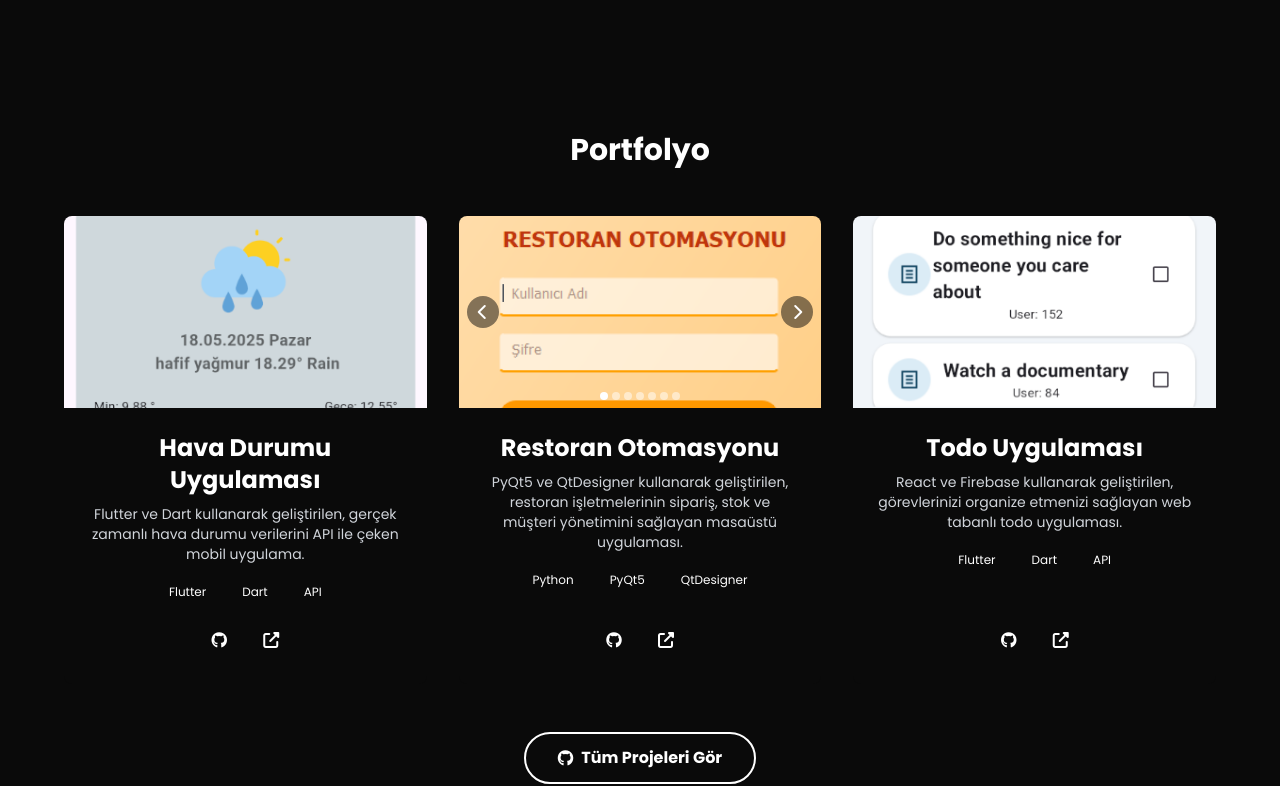
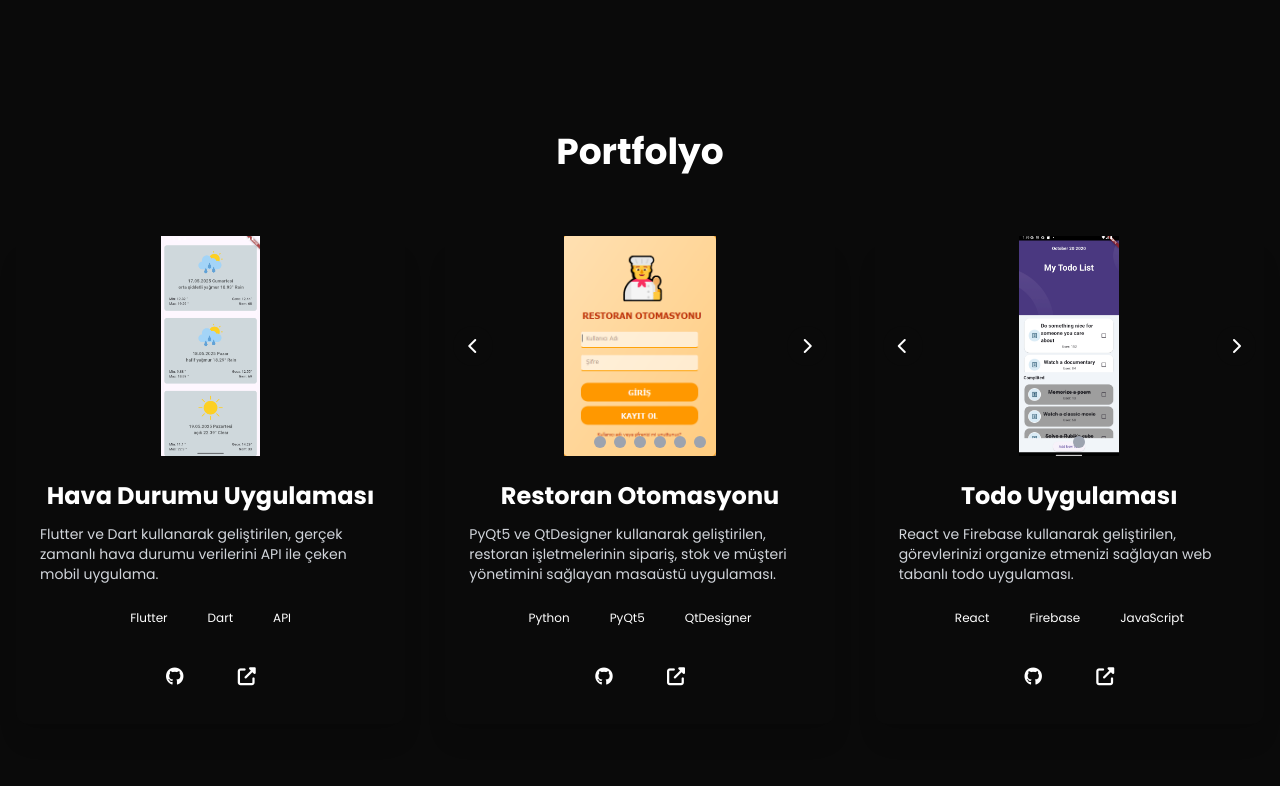
Before and after one commit to MehmetKoc16/Portfolyo, a React (Create React App) app: page / in a window 1280 px wide. Shown: the part 2000-2786 px from the top of the page. Built offline with nearby package versions, Linux system fonts and the light colour scheme.

Commit message:
Proje görseli eklendi. Kart içerik alanları görsellerim boyutuna göre güncellendi.

```diff
--- a/src/components/Portfolio/Portfolio.js
+++ b/src/components/Portfolio/Portfolio.js
@@ -2,7 +2,23 @@ import React, { useState } from 'react';
 
 const Portfolio = () => {
   // Restoran otomasyonu için resim dizisi
-  const restaurantImages = ["/image/restoran1.png", "/image/restoran2.png", "/image/restoran3.png", "/image/restoran4.png", "/image/restoran5.png", "/image/restoran6.png", "/image/restoran7.png"];
+  const restaurantImages = [
+    "/image/restoran1.png",
+    "/image/restoran2.png",
+    "/image/restoran3.png",
+    "/image/restoran4.png",
+    "/image/restoran5.png",
+    "/image/restoran6.png",
+    "/image/restoran7.png"
+  ];
+
+  // Todo uygulaması için resim dizisi
+  const todoImages = [
+    "/image/todo_app.png",
+    "/image/todo_app2.png",
+  ];
+
+  // Her proje için aktif resim indeksi
   const [activeImageIndex, setActiveImageIndex] = useState({
     1: 0,
     2: 0,
@@ -11,8 +27,16 @@ const Portfolio = () => {
 
   // Resim değiştirme fonksiyonu
   const changeImage = (projectId, direction) => {
-    if (projectId === 2) { // Sadece restoran otomasyonu için
-      const imageCount = restaurantImages.length;
+    let imageCount;
+
+    if (projectId === 2) {
+      imageCount = restaurantImages.length;
+    } else if (projectId === 3) {
+      imageCount = todoImages.length;
+    } else {
+      return; // Diğer projeler için resim değiştirme yok
+    }
+
     let newIndex = activeImageIndex[projectId] + direction;
 
     // Döngüsel gezinme
@@ -20,7 +44,6 @@ const Portfolio = () => {
     if (newIndex >= imageCount) newIndex = 0;
 
     setActiveImageIndex({...activeImageIndex, [projectId]: newIndex});
-    }
   };
 
   const projects = [
@@ -46,95 +69,104 @@ const Portfolio = () => {
       id: 3,
       title: "Todo Uygulaması",
       description: "React ve Firebase kullanarak geliştirilen, görevlerinizi organize etmenizi sağlayan web tabanlı todo uygulaması.",
-      image: "/image/todo_app.png",
-      tags: ["Flutter", "Dart", "API"],
+      images: todoImages,
+      tags: ["React", "Firebase", "JavaScript"],
       demoLink: "https://example.com",
       githubLink: "https://github.com/MehmetKoc16/todo_app"
     }
   ];
 
+  // Resim galerisi olan projeleri kontrol eden yardımcı fonksiyon
+  const hasImageGallery = (projectId) => {
+    return projectId === 2 || projectId === 3;
+  };
+
   return (
     <section id="portfolio" className="py-20">
-      <div className="max-w-6xl mx-auto">
-        <h2 className="text-3xl font-bold text-center mb-12 relative after:content-[''] after:absolute after:w-20 after:h-1 after:bg-primary after:bottom-[-10px] after:left-1/2 after:transform after:-translate-x-1/2">Portfolyo</h2>
+      <div className="max-w-7xl mx-auto px-4">
+        <h2 className="text-4xl font-bold text-center mb-16 relative after:content-[''] after:absolute after:w-20 after:h-1 after:bg-primary after:bottom-[-10px] after:left-1/2 after:transform after:-translate-x-1/2">Portfolyo</h2>
 
-        <div className="grid grid-cols-1 md:grid-cols-2 lg:grid-cols-3 gap-8">
+        <div className="grid grid-cols-1 md:grid-cols-2 lg:grid-cols-3 gap-10">
           {projects.map(project => (
-            <div key={project.id} className="overflow-hidden flex flex-col bg-transparent">
-              {/* Görsel alanı - Görseldeki gibi üst kısım açık renkli */}
-              <div className="relative h-48 bg-gray-300 rounded-t-lg overflow-hidden">
-                {project.id === 2 ? (
+            <div key={project.id} className="overflow-hidden flex flex-col bg-transparent rounded-xl shadow-xl hover:shadow-2xl transition-all duration-300 h-full transform hover:-translate-y-2">
+              {/* Görsel alanı */}
+              <div className="relative bg-transparent rounded-t-xl overflow-hidden" style={{ height: "220px" }}>
+                {hasImageGallery(project.id) ? (
                   <>
                     <img
                       src={project.images[activeImageIndex[project.id]]}
                       alt={`${project.title} - Görsel ${activeImageIndex[project.id] + 1}`}
-                      className="w-full h-full object-cover"
+                      className="w-full h-full object-contain"
                     />
-                    {/* Resim değiştirme okları */}
+                    {/* Resim değiştirme okları - sadece birden fazla resim varsa göster */}
+                    {project.images.length > 1 && (
+                      <>
                         <button
                           onClick={() => changeImage(project.id, -1)}
-                      className="absolute left-2 top-1/2 transform -translate-y-1/2 w-8 h-8 bg-black/50 rounded-full flex items-center justify-center text-white hover:bg-black/70 transition-colors"
+                          className="absolute left-2 top-1/2 transform -translate-y-1/2 w-10 h-10 bg-black/50 rounded-full flex items-center justify-center text-white hover:bg-black/70 transition-colors"
                           aria-label="Önceki resim"
                         >
                           <i className="fas fa-chevron-left"></i>
                         </button>
                         <button
                           onClick={() => changeImage(project.id, 1)}
-                      className="absolute right-2 top-1/2 transform -translate-y-1/2 w-8 h-8 bg-black/50 rounded-full flex items-center justify-center text-white hover:bg-black/70 transition-colors"
+                          className="absolute right-2 top-1/2 transform -translate-y-1/2 w-10 h-10 bg-black/50 rounded-full flex items-center justify-center text-white hover:bg-black/70 transition-colors"
                           aria-label="Sonraki resim"
                         >
                           <i className="fas fa-chevron-right"></i>
                         </button>
                         {/* Resim göstergeleri */}
-                    <div className="absolute bottom-2 left-0 right-0 flex justify-center gap-1">
+                        <div className="absolute bottom-2 left-0 right-0 flex justify-center gap-2">
                           {project.images.map((_, index) => (
                             <span
                               key={index}
-                          className={`w-2 h-2 rounded-full ${index === activeImageIndex[project.id] ? 'bg-white' : 'bg-white/50'}`}
+                              className={`w-3 h-3 rounded-full ${index === activeImageIndex[project.id] ? 'bg-primary' : 'bg-gray-400'}`}
                             ></span>
                           ))}
                         </div>
+                      </>
+                    )}
                   </>
                 ) : (
                   <img
                     src={project.image}
                     alt={project.title}
-                    className="w-full h-full object-cover"
+                    className="w-full h-full object-contain"
                   />
                 )}
               </div>
 
-              {/* İçerik alanı - Görseldeki gibi alt kısım koyu renkli */}
-              <div className="bg-black p-6 flex-grow flex flex-col items-center text-center rounded-b-lg">
-                <h3 className="text-2xl font-bold mb-2">{project.title}</h3>
-                <p className="mb-4 text-gray-300 text-sm">{project.description}</p>
+              {/* İçerik alanı */}
+              <div className="bg-black p-6 flex-grow flex flex-col rounded-b-xl">
+                <h3 className="text-2xl font-bold mb-3 text-center">{project.title}</h3>
+                <p className="mb-5 text-gray-300 text-sm">{project.description}</p>
 
-                {/* Etiketler - görseldeki gibi yatay sıralı */}
-                <div className="flex justify-center gap-3 mb-4">
+                {/* Etiketler */}
+                <div className="flex flex-wrap justify-center gap-2 mb-5">
                   {project.tags.map((tag, index) => (
-                    <span key={index} className="px-3 py-1 bg-dark-darker text-white rounded-full text-xs">{tag}</span>
+                    <span key={index} className="px-4 py-1.5 bg-dark-darker text-white rounded-full text-xs">{tag}</span>
                   ))}
                 </div>
 
-                {/* Butonlar - görseldeki gibi yan yana yuvarlak butonlar */}
-                <div className="flex justify-center gap-3 mt-auto">
+                {/* Butonlar */}
+                <div className="flex justify-center gap-6 mt-auto">
                   <a
                     href={project.githubLink}
                     target="_blank"
                     rel="noopener noreferrer"
-                    className="w-10 h-10 flex items-center justify-center rounded-full bg-dark-darker hover:bg-gray-700 transition-colors"
+                    className="w-12 h-12 flex items-center justify-center rounded-full bg-dark-darker hover:bg-gray-700 transition-colors"
                     aria-label="GitHub"
                   >
-                    <i className="fab fa-github"></i>
+                    <i className="fab fa-github text-lg"></i>
                   </a>
                   <a
                     href={project.demoLink}
                     target="_blank"
                     rel="noopener noreferrer"
-                    className="w-10 h-10 flex items-center justify-center rounded-full bg-dark-darker hover:bg-gray-700 transition-colors"
+                    className="w-12 h-12 flex items-center justify-center rounded-full bg-dark-darker hover:bg-gray-700 transition-colors"
                     aria-label="Demo"
                   >
-                    <i className="fas fa-external-link-alt"></i>
+                    <i className="fas fa-external-link-alt text-lg"></i>
                   </a>
                 </div>
               </div>
@@ -142,15 +174,15 @@ const Portfolio = () => {
           ))}
         </div>
 
-        <div className="text-center mt-12">
+        <div className="text-center mt-16">
           <a
             href="https://github.com/MehmetKoc16?tab=repositories"
             target="_blank"
             rel="noopener noreferrer"
-            className="inline-block bg-transparent border-2 border-white text-white font-bold py-3 px-8 rounded-full transition-all duration-300 hover:bg-white hover:text-black hover:shadow-[0_0_15px_rgba(255,255,255,0.5)]"
+            className="inline-block bg-transparent border-2 border-white text-white font-bold py-4 px-10 rounded-full transition-all duration-300 hover:bg-white hover:text-black hover:shadow-[0_0_15px_rgba(255,255,255,0.5)]"
           >
-            <span className="flex items-center">
-              <i className="fab fa-github mr-2"></i>
+            <span className="flex items-center justify-center">
+              <i className="fab fa-github mr-2 text-lg"></i>
               Tüm Projeleri Gör
             </span>
           </a>
```
Also changed, not shown: public/image/todo_app2.png (added). Lines whose indentation alone changed are shown as unchanged.
